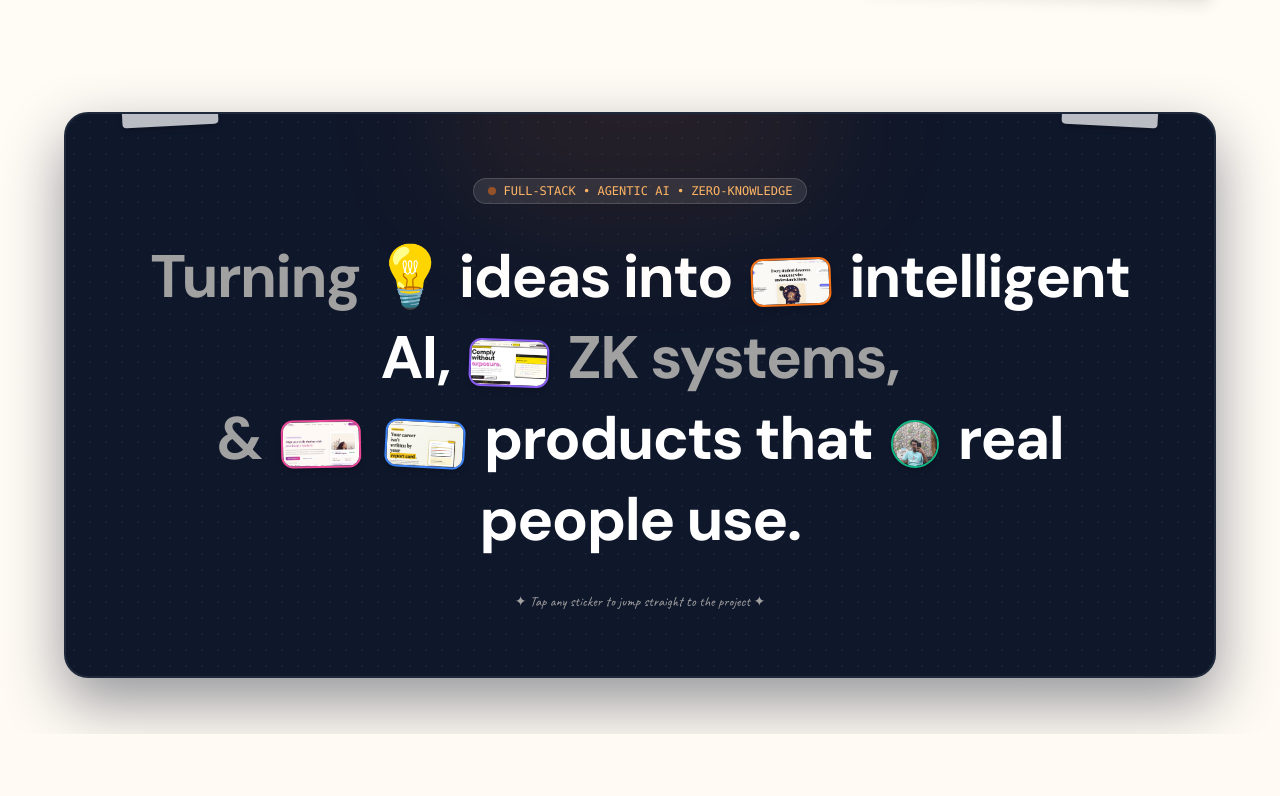
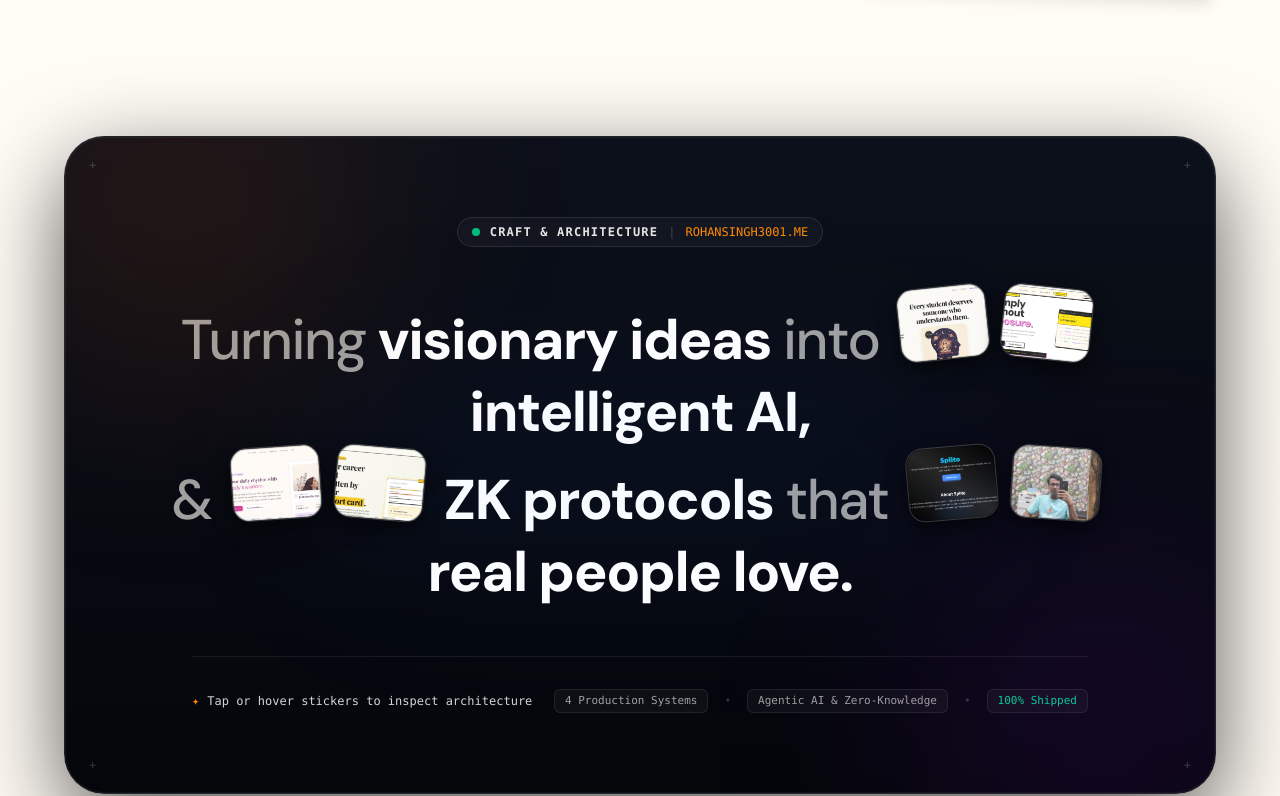
Before and after one commit to Rohansingh3001/Rohansingh3001.github.io, a React (Vite) app: page / in a window 1280 px wide. Shown: the part 812-1608 px from the top of the page. Built offline with nearby package versions, Linux system fonts and the light colour scheme.

Commit message:
Redesign ManifestoBanner with ultra-premium ElevenLabs clustered sticker tiles, ambient glow, and refined typography

```diff
--- a/src/components/ManifestoBanner.jsx
+++ b/src/components/ManifestoBanner.jsx
@@ -1,194 +1,248 @@
-import { motion } from "framer-motion";
+import { useState } from "react";
+import { motion, AnimatePresence } from "framer-motion";
 import { Link } from "react-scroll";
 import mindmatesImg from "../assets/TheMindMates.jpg";
 import proviumImg from "../assets/Provium.png";
 import sahchariImg from "../assets/Sahchari.jpg";
 import mindcareerImg from "../assets/MindCareer.jpg";
+import splitoImg from "../assets/Splito.png";
 import profilePic from "../assets/Image.jpg";
 
-const ManifestoBanner = () => {
 const chips = [
   {
+    id: "mindmates",
     name: "The MindMates",
+    category: "AI Mental Wellness",
     tag: "TiE Finalist",
     image: mindmatesImg,
-      rotate: "-rotate-2",
-      borderColor: "#F97316",
+    rotate: "-rotate-6",
+    glowColor: "rgba(249, 115, 22, 0.5)",
+    badgeColor: "text-orange-400",
+    target: "projects",
+    aspect: "aspect-[4/3]",
   },
   {
+    id: "provium",
     name: "Provium",
-      tag: "ZK DeFi",
+    category: "ZK DeFi Protocol",
+    tag: "Noir UltraHonk",
     image: proviumImg,
-      rotate: "rotate-2",
-      borderColor: "#8B5CF6",
+    rotate: "rotate-6",
+    glowColor: "rgba(139, 92, 246, 0.55)",
+    badgeColor: "text-purple-400",
+    target: "projects",
+    aspect: "aspect-[4/3]",
   },
   {
+    id: "sahchari",
     name: "Sahchari",
-      tag: "FemTech AI",
+    category: "FemTech AI Companion",
+    tag: "Groq AI & Push",
     image: sahchariImg,
-      rotate: "-rotate-1",
-      borderColor: "#EC4899",
+    rotate: "-rotate-4",
+    glowColor: "rgba(236, 72, 153, 0.55)",
+    badgeColor: "text-pink-400",
+    target: "projects",
+    aspect: "aspect-[4/3]",
   },
   {
+    id: "mindcareer",
     name: "MindCareer",
-      tag: "EdTech AI",
+    category: "AI Career Intelligence",
+    tag: "Whisper STT",
     image: mindcareerImg,
-      rotate: "rotate-3",
-      borderColor: "#3B82F6",
+    rotate: "rotate-5",
+    glowColor: "rgba(59, 130, 246, 0.55)",
+    badgeColor: "text-blue-400",
+    target: "projects",
+    aspect: "aspect-[4/3]",
   },
   {
+    id: "splito",
+    name: "Splito",
+    category: "Expense & Split Engine",
+    tag: "FinTech Web",
+    image: splitoImg,
+    rotate: "-rotate-5",
+    glowColor: "rgba(16, 185, 129, 0.55)",
+    badgeColor: "text-emerald-400",
+    target: "projects",
+    aspect: "aspect-square",
+  },
+  {
+    id: "rohan",
     name: "Rohan Singh",
+    category: "Full-Stack & ZK Architect",
     tag: "NiT'27 Builder",
     image: profilePic,
-      rotate: "-rotate-2",
-      borderColor: "#10B981",
+    rotate: "rotate-4",
+    glowColor: "rgba(245, 158, 11, 0.55)",
+    badgeColor: "text-amber-400",
+    target: "about",
+    aspect: "aspect-square",
   },
 ];
 
+// Interactive Sticker Chip Component matching ElevenLabs aesthetic
+const StickerTile = ({ chip }) => {
+  const [hovered, setHovered] = useState(false);
+
   return (
-    <section className="py-8 sm:py-14 px-3 sm:px-6 lg:px-12 relative overflow-hidden">
+    <Link
+      to={chip.target}
+      smooth={true}
+      duration={650}
+      offset={-60}
+      onMouseEnter={() => setHovered(true)}
+      onMouseLeave={() => setHovered(false)}
+      className="inline-flex align-middle items-center justify-center mx-1 sm:mx-1.5 md:mx-2 relative group cursor-pointer select-none"
+    >
+      {/* Ambient colored backlight glow on hover */}
+      <span
+        className="absolute inset-0 rounded-2xl blur-lg transition-all duration-300 opacity-0 group-hover:opacity-100 pointer-events-none -z-10 scale-125"
+        style={{ backgroundColor: chip.glowColor }}
+      />
+
+      {/* Floating Micro Tooltip */}
+      <AnimatePresence>
+        {hovered && (
+          <motion.span
+            initial={{ opacity: 0, y: 6, scale: 0.92 }}
+            animate={{ opacity: 1, y: 0, scale: 1 }}
+            exit={{ opacity: 0, y: 4, scale: 0.95 }}
+            transition={{ duration: 0.16, ease: "easeOut" }}
+            className="absolute -top-11 left-1/2 -translate-x-1/2 px-3 py-1 rounded-full text-[11px] font-sans font-medium bg-[#0A0E17]/95 text-white border border-white/20 whitespace-nowrap pointer-events-none z-50 shadow-[0_10px_25px_rgba(0,0,0,0.7)] backdrop-blur-md flex items-center gap-1.5"
+          >
+            <span
+              className="w-1.5 h-1.5 rounded-full animate-ping"
+              style={{ backgroundColor: chip.glowColor }}
+            />
+            <span className="font-semibold text-white">{chip.name}</span>
+            <span className="text-white/40 font-mono">/</span>
+            <span className={`text-[10px] font-mono ${chip.badgeColor}`}>
+              {chip.tag}
+            </span>
+          </motion.span>
+        )}
+      </AnimatePresence>
+
+      {/* Sticker Frame */}
+      <motion.div
+        whileHover={{ scale: 1.22, rotate: 0 }}
+        whileTap={{ scale: 0.95 }}
+        transition={{ type: "spring", stiffness: 420, damping: 22 }}
+        className={`relative ${chip.rotate} w-9 h-9 sm:w-14 sm:h-14 md:w-18 md:h-16 lg:w-22 lg:h-18 rounded-xl sm:rounded-2xl overflow-hidden ring-1 ring-white/20 group-hover:ring-white/60 shadow-[0_8px_20px_rgba(0,0,0,0.6)] group-hover:shadow-[0_16px_35px_rgba(0,0,0,0.8)] transition-shadow duration-300 bg-neutral-900 flex-shrink-0`}
+      >
+        <img
+          src={chip.image}
+          alt={chip.name}
+          className="w-full h-full object-cover object-center group-hover:scale-105 transition-transform duration-500"
+          loading="lazy"
+        />
+
+        {/* Specular glass reflection sheen */}
+        <div className="absolute inset-0 bg-gradient-to-tr from-transparent via-white/15 to-transparent pointer-events-none rounded-xl sm:rounded-2xl" />
+
+        {/* Inner vignette ring for depth */}
+        <div className="absolute inset-0 rounded-xl sm:rounded-2xl ring-1 ring-inset ring-black/20 pointer-events-none" />
+      </motion.div>
+    </Link>
+  );
+};
+
+const ManifestoBanner = () => {
+  return (
+    <section className="py-10 sm:py-16 md:py-20 px-3 sm:px-6 lg:px-12 relative overflow-hidden">
       <div className="max-w-6xl mx-auto relative z-10">
         <motion.div
-          initial={{ opacity: 0, y: 35 }}
+          initial={{ opacity: 0, y: 30 }}
           whileInView={{ opacity: 1, y: 0 }}
           viewport={{ once: true, margin: "-60px" }}
-          transition={{ duration: 0.7, ease: [0.16, 1, 0.3, 1] }}
-          className="relative bg-[#0F172A] text-white rounded-2xl sm:rounded-3xl border-2 border-[#1E293B] shadow-[0_24px_60px_rgba(15,23,42,0.45)] px-4 py-8 sm:p-12 md:p-16 overflow-hidden text-center"
+          transition={{ duration: 0.8, ease: [0.16, 1, 0.3, 1] }}
+          className="relative bg-gradient-to-b from-[#0C101A] via-[#080B13] to-[#04060A] text-white rounded-3xl sm:rounded-[2.5rem] border border-white/10 ring-1 ring-inset ring-white/5 shadow-[0_30px_90px_rgba(0,0,0,0.65)] px-4 py-10 sm:px-10 sm:py-16 md:px-14 md:py-20 overflow-hidden text-center"
         >
-          {/* Scrapbook Tape effect on corners */}
-          <div className="hidden sm:block absolute -top-3 left-14 h-6 w-24 bg-[#E5E7EB]/80 rounded-sm shadow-md rotate-[-3deg]" />
-          <div className="hidden sm:block absolute -top-3 right-14 h-6 w-24 bg-[#E5E7EB]/80 rounded-sm shadow-md rotate-[3deg]" />
+          {/* Ambient Lighting Gradients */}
+          <div className="absolute -top-32 -left-20 w-96 h-96 bg-orange-500/10 rounded-full blur-[110px] pointer-events-none" />
+          <div className="absolute -bottom-32 -right-20 w-96 h-96 bg-purple-600/10 rounded-full blur-[110px] pointer-events-none" />
+          <div className="absolute top-1/2 left-1/2 -translate-x-1/2 -translate-y-1/2 w-full max-w-2xl h-48 bg-blue-500/5 rounded-full blur-[90px] pointer-events-none" />
 
-          {/* Background subtle noise and glow */}
-          <div className="absolute inset-0 opacity-[0.04] pointer-events-none bg-[radial-gradient(#fff_1px,transparent_1px)] [background-size:16px_16px]" />
-          <div className="absolute -top-24 left-1/2 -translate-x-1/2 w-96 h-48 bg-[#F97316]/10 rounded-full blur-3xl pointer-events-none" />
+          {/* Minimalist Tech Corner Registration Marks */}
+          <span className="hidden sm:block absolute top-5 left-6 text-white/20 font-mono text-xs select-none">
+            +
+          </span>
+          <span className="hidden sm:block absolute top-5 right-6 text-white/20 font-mono text-xs select-none">
+            +
+          </span>
+          <span className="hidden sm:block absolute bottom-5 left-6 text-white/20 font-mono text-xs select-none">
+            +
+          </span>
+          <span className="hidden sm:block absolute bottom-5 right-6 text-white/20 font-mono text-xs select-none">
+            +
+          </span>
 
-          {/* Section Badge */}
-          <div className="inline-flex items-center gap-2 px-3.5 py-1 rounded-full text-[11px] sm:text-xs font-mono bg-white/10 border border-white/15 text-orange-300 mb-5 sm:mb-8 shadow-xs">
-            <span className="w-2 h-2 rounded-full bg-[#F97316] animate-pulse" />
-            <span>FULL-STACK • AGENTIC AI • ZERO-KNOWLEDGE</span>
+          {/* Section Badge Pill */}
+          <div className="inline-flex items-center gap-2 sm:gap-2.5 px-3.5 py-1.5 rounded-full text-[10px] sm:text-xs font-mono bg-white/[0.04] border border-white/10 text-neutral-300 backdrop-blur-md mb-6 sm:mb-10 shadow-inner">
+            <span className="relative flex h-2 w-2">
+              <span className="animate-ping absolute inline-flex h-full w-full rounded-full bg-emerald-400 opacity-75"></span>
+              <span className="relative inline-flex rounded-full h-2 w-2 bg-emerald-500"></span>
+            </span>
+            <span className="tracking-widest uppercase font-semibold text-neutral-200">
+              CRAFT &amp; ARCHITECTURE
+            </span>
+            <span className="text-white/20">|</span>
+            <span className="text-orange-400 font-medium">ROHANSINGH3001.ME</span>
           </div>
 
           {/* ElevenLabs-Style Inline Thumbnail Headline */}
-          <h2 className="text-2xl sm:text-4xl md:text-5xl lg:text-6xl font-bold tracking-tight text-white leading-[1.4] sm:leading-[1.38] md:leading-[1.35] max-w-5xl mx-auto">
-            <span className="text-neutral-400">Turning</span>{" "}
-            <span className="inline-block hover:rotate-12 transition-transform cursor-default">💡</span>{" "}
-            <span className="text-white">ideas into</span>{" "}
-            {/* The MindMates Chip */}
-            <Link
-              to="projects"
-              smooth={true}
-              duration={600}
-              offset={-50}
-              className="inline-flex align-middle items-center justify-center mx-1 sm:mx-1.5 relative group cursor-pointer"
-            >
-              <span className={`inline-block w-10 h-7 sm:w-16 sm:h-11 md:w-20 md:h-12 rounded-lg sm:rounded-xl overflow-hidden border-2 shadow-md ${chips[0].rotate} group-hover:scale-115 group-hover:rotate-0 transition-all duration-300`}
-                style={{ borderColor: chips[0].borderColor }}
-              >
-                <img
-                  src={chips[0].image}
-                  alt={chips[0].name}
-                  className="w-full h-full object-cover object-top"
-                />
-              </span>
-              {/* Tooltip */}
-              <span className="absolute -top-8 left-1/2 -translate-x-1/2 px-2 py-0.5 rounded text-[10px] font-mono bg-black/90 text-white border border-white/20 whitespace-nowrap opacity-0 group-hover:opacity-100 transition-opacity pointer-events-none z-30 shadow-lg">
-                {chips[0].name}
-              </span>
-            </Link>{" "}
-            <span className="text-white">intelligent AI,</span>{" "}
-            {/* Provium Chip */}
-            <Link
-              to="projects"
-              smooth={true}
-              duration={600}
-              offset={-50}
-              className="inline-flex align-middle items-center justify-center mx-1 sm:mx-1.5 relative group cursor-pointer"
-            >
-              <span className={`inline-block w-10 h-7 sm:w-16 sm:h-11 md:w-20 md:h-12 rounded-lg sm:rounded-xl overflow-hidden border-2 shadow-md ${chips[1].rotate} group-hover:scale-115 group-hover:rotate-0 transition-all duration-300`}
-                style={{ borderColor: chips[1].borderColor }}
-              >
-                <img
-                  src={chips[1].image}
-                  alt={chips[1].name}
-                  className="w-full h-full object-cover object-top"
-                />
-              </span>
-              {/* Tooltip */}
-              <span className="absolute -top-8 left-1/2 -translate-x-1/2 px-2 py-0.5 rounded text-[10px] font-mono bg-black/90 text-white border border-white/20 whitespace-nowrap opacity-0 group-hover:opacity-100 transition-opacity pointer-events-none z-30 shadow-lg">
-                {chips[1].name} • ZK
-              </span>
-            </Link>{" "}
-            <span className="text-neutral-400">ZK systems,</span>{" "}
-            <br className="hidden sm:inline" />
-            <span className="text-neutral-400">&amp;</span>{" "}
-            {/* Sahchari Chip */}
-            <Link
-              to="projects"
-              smooth={true}
-              duration={600}
-              offset={-50}
-              className="inline-flex align-middle items-center justify-center mx-1 sm:mx-1.5 relative group cursor-pointer"
-            >
-              <span className={`inline-block w-10 h-7 sm:w-16 sm:h-11 md:w-20 md:h-12 rounded-lg sm:rounded-xl overflow-hidden border-2 shadow-md ${chips[2].rotate} group-hover:scale-115 group-hover:rotate-0 transition-all duration-300`}
-                style={{ borderColor: chips[2].borderColor }}
-              >
-                <img
-                  src={chips[2].image}
-                  alt={chips[2].name}
-                  className="w-full h-full object-cover object-top"
-                />
-              </span>
-              {/* Tooltip */}
-              <span className="absolute -top-8 left-1/2 -translate-x-1/2 px-2 py-0.5 rounded text-[10px] font-mono bg-black/90 text-white border border-white/20 whitespace-nowrap opacity-0 group-hover:opacity-100 transition-opacity pointer-events-none z-30 shadow-lg">
-                {chips[2].name}
-              </span>
-            </Link>{" "}
-            {/* MindCareer Chip */}
-            <Link
-              to="projects"
-              smooth={true}
-              duration={600}
-              offset={-50}
-              className="inline-flex align-middle items-center justify-center mx-1 sm:mx-1.5 relative group cursor-pointer"
-            >
-              <span className={`inline-block w-10 h-7 sm:w-16 sm:h-11 md:w-20 md:h-12 rounded-lg sm:rounded-xl overflow-hidden border-2 shadow-md ${chips[3].rotate} group-hover:scale-115 group-hover:rotate-0 transition-all duration-300`}
-                style={{ borderColor: chips[3].borderColor }}
-              >
-                <img
-                  src={chips[3].image}
-                  alt={chips[3].name}
-                  className="w-full h-full object-cover object-top"
-                />
-              </span>
-              {/* Tooltip */}
-              <span className="absolute -top-8 left-1/2 -translate-x-1/2 px-2 py-0.5 rounded text-[10px] font-mono bg-black/90 text-white border border-white/20 whitespace-nowrap opacity-0 group-hover:opacity-100 transition-opacity pointer-events-none z-30 shadow-lg">
-                {chips[3].name}
-              </span>
-            </Link>{" "}
-            <span className="text-white">products that</span>{" "}
-            {/* Rohan Avatar Chip */}
-            <span className="inline-flex align-middle items-center justify-center mx-1 sm:mx-1.5 relative group">
-              <span className={`inline-block w-8 h-8 sm:w-11 sm:h-11 md:w-12 md:h-12 rounded-full overflow-hidden border-2 shadow-md ${chips[4].rotate} group-hover:scale-115 group-hover:rotate-0 transition-all duration-300`}
-                style={{ borderColor: chips[4].borderColor }}
-              >
-                <img
-                  src={chips[4].image}
-                  alt={chips[4].name}
-                  className="w-full h-full object-cover"
-                />
-              </span>
-              {/* Tooltip */}
-              <span className="absolute -top-8 left-1/2 -translate-x-1/2 px-2 py-0.5 rounded text-[10px] font-mono bg-black/90 text-white border border-white/20 whitespace-nowrap opacity-0 group-hover:opacity-100 transition-opacity pointer-events-none z-30 shadow-lg">
-                Rohan Singh
-              </span>
+          <h2 className="text-2xl sm:text-4xl md:text-5xl lg:text-[3.5rem] font-bold tracking-tight text-white leading-[1.38] sm:leading-[1.32] md:leading-[1.28] max-w-5xl mx-auto">
+            {/* Line 1 */}
+            <span className="text-neutral-400 font-medium">Turning</span>{" "}
+            <span className="text-white font-extrabold">visionary ideas</span>{" "}
+            <span className="text-neutral-400 font-medium">into</span>{" "}
+            {/* Clustered Sticker Pair: MindMates + Provium */}
+            <span className="inline-flex items-center">
+              <StickerTile chip={chips[0]} />
+              <StickerTile chip={chips[1]} />
             </span>{" "}
-            <span className="text-white">real people use.</span>
+            <span className="text-white font-extrabold">intelligent AI,</span>
+            <br className="hidden md:inline" />{" "}
+            {/* Line 2 */}
+            <span className="text-neutral-400 font-medium">&amp;</span>{" "}
+            {/* Clustered Sticker Pair: Sahchari + MindCareer */}
+            <span className="inline-flex items-center">
+              <StickerTile chip={chips[2]} />
+              <StickerTile chip={chips[3]} />
+            </span>{" "}
+            <span className="text-white font-extrabold">ZK protocols</span>{" "}
+            <span className="text-neutral-400 font-medium">that</span>{" "}
+            {/* Clustered Sticker Pair: Splito + Rohan Avatar */}
+            <span className="inline-flex items-center">
+              <StickerTile chip={chips[4]} />
+              <StickerTile chip={chips[5]} />
+            </span>{" "}
+            <span className="text-white font-extrabold">real people love.</span>
           </h2>
 
-          {/* Subtitle / Interactive note */}
-          <div className="mt-6 sm:mt-8 flex items-center justify-center gap-2 text-xs sm:text-sm text-neutral-400 font-handwritten">
-            <span>✦ Tap any sticker to jump straight to the project ✦</span>
+          {/* Bottom Interactive Bar */}
+          <div className="mt-8 sm:mt-12 pt-6 sm:pt-8 border-t border-white/[0.08] flex flex-col sm:flex-row items-center justify-between gap-4 text-xs font-mono text-neutral-400 max-w-4xl mx-auto">
+            <div className="flex items-center gap-2 text-neutral-300">
+              <span className="text-orange-400">✦</span>
+              <span>Tap or hover stickers to inspect architecture</span>
+            </div>
+
+            <div className="flex items-center gap-2 sm:gap-4 flex-wrap justify-center text-[11px] text-neutral-400">
+              <span className="px-2.5 py-1 rounded-md bg-white/[0.04] border border-white/[0.08]">
+                4 Production Systems
+              </span>
+              <span className="hidden sm:inline text-white/20">•</span>
+              <span className="px-2.5 py-1 rounded-md bg-white/[0.04] border border-white/[0.08]">
+                Agentic AI &amp; Zero-Knowledge
+              </span>
+              <span className="hidden sm:inline text-white/20">•</span>
+              <span className="px-2.5 py-1 rounded-md bg-white/[0.04] border border-white/[0.08] text-emerald-400">
+                100% Shipped
+              </span>
+            </div>
           </div>
         </motion.div>
       </div>
```
Lines whose indentation alone changed are shown as unchanged.
